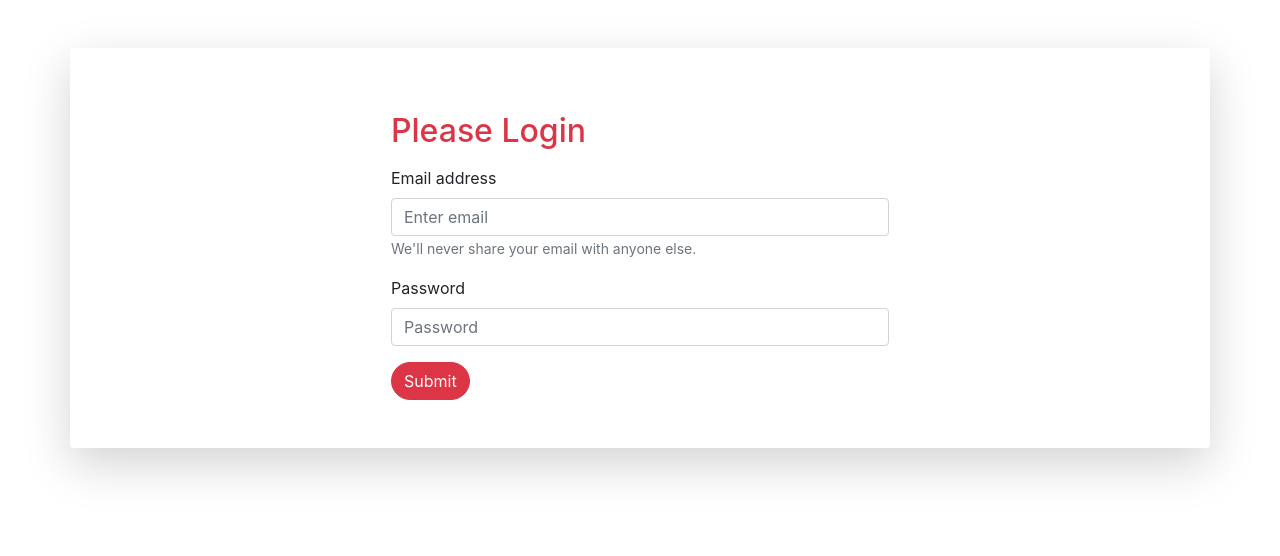
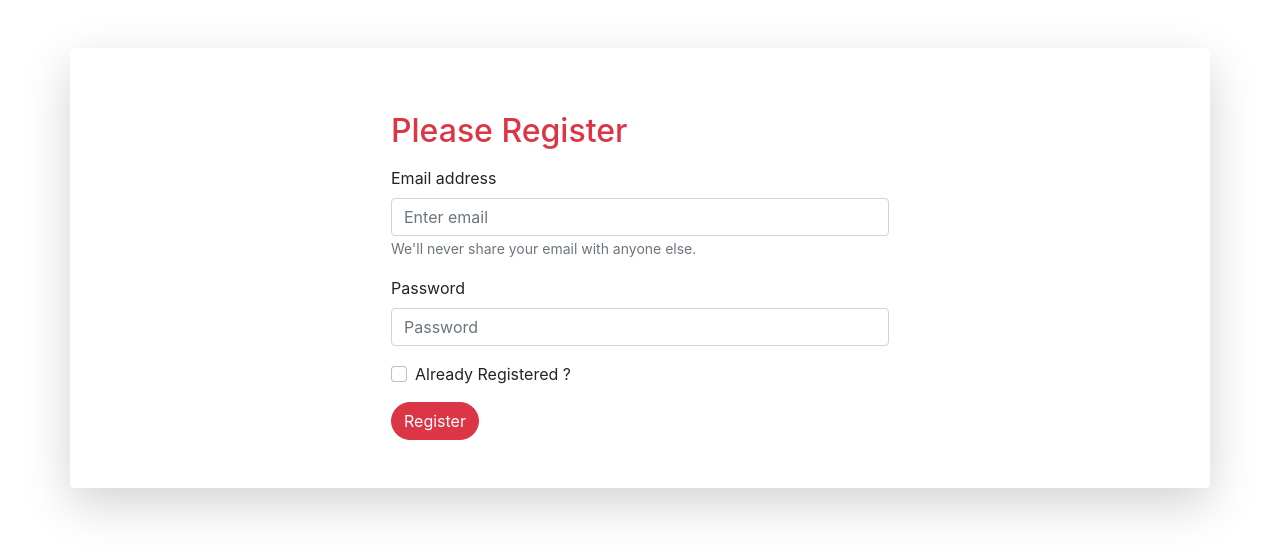
Before and after one commit to laksor/react-firebase-auth, a React (Create React App) app: page / in a window 1280 px wide. Shown: the top 556 px of the page. Built offline with nearby package versions, Linux system fonts and the light colour scheme.

Commit message:
email, pass

```diff
--- a/src/App.js
+++ b/src/App.js
@@ -1,33 +1,88 @@
 import "./App.css";
-import { getAuth } from "firebase/auth";
+import { createUserWithEmailAndPassword, getAuth, signInWithEmailAndPassword } from "firebase/auth";
 import app from "./firebase.init";
 import { Button, Container, Form, Row } from "react-bootstrap";
+import { useState } from "react";
 
 const auth = getAuth(app);
 
 function App() {
+  const [error, setError] = useState();
+  const [registered, setRegistered] = useState();
+  const [validated, setValidated] = useState(false);
+  const [email, setEmail] = useState("");
+  const [password, setPassword] = useState("");
+
   const handleEmail = (event) => {
-    console.log(event.target.value);
+    setEmail(event.target.value);
   };
 
   const handlePass = (event) => {
-    console.log(event.target.value);
+    setPassword(event.target.value);
   };
 
+  const handleCheckbox = (event) =>{
+    setRegistered(event.target.checked);
+  }
+
   const handleSubmit = (event) => {
-    console.log("form submited");
+    const form = event.currentTarget;
+    if (form.checkValidity() === false) {
+      event.stopPropagation();
+    }
+
+    setValidated(true);
+
+    if(registered){
+      signInWithEmailAndPassword(auth, email, password)
+      .then((result)=>{
+        const user = result.user;
+        console.log(user);
+        setEmail('');
+        setPassword('');
+      })
+      .catch((error) =>{
+        console.log(error);
+        setError(error.message);
+      })
+    }
+    else{
+      createUserWithEmailAndPassword(auth, email, password)
+      .then((result) => {
+        const user = result.user;
+        console.log(user);
+        setEmail('');
+        setPassword('');
+      })
+      .catch((error) => {
+        console.log(error);
+        setError(error.message);
+      });
+    }
     event.preventDefault();
-  };
+  }
+
+  const verifyEmail = () =>{
+
+  }
 
   return (
     <div>
       <Container className="shadow-lg p-5 mt-5 rounded">
         <Row className="w-50 mx-auto">
-        <h2 className="mt-3 text-danger">Please Login</h2>
-          <Form onSubmit={handleSubmit}>
+          <h2 className="mt-3 text-danger">Please {registered ? 'login' : 'Register'}</h2>
+          <Form noValidate validated={validated} onSubmit={handleSubmit}>
             <Form.Group className="mb-3 mt-2" controlId="formBasicEmail">
               <Form.Label>Email address</Form.Label>
-              <Form.Control onBlur={handleEmail} type="email" placeholder="Enter email" />
+              <Form.Control
+                onBlur={handleEmail}
+                type="email"
+                placeholder="Enter email"
+                required
+              />
+              <Form.Control.Feedback type="invalid">
+                Please provide a valid email.
+              </Form.Control.Feedback>
               <Form.Text className="text-muted">
                 We'll never share your email with anyone else.
               </Form.Text>
@@ -35,10 +90,28 @@ function App() {
 
             <Form.Group className="mb-3" controlId="formBasicPassword">
               <Form.Label>Password</Form.Label>
-              <Form.Control onBlur={handlePass} type="password" placeholder="Password" />
+              <Form.Control
+                onBlur={handlePass}
+                type="password"
+                placeholder="Password"
+                required
+              />
+              <Form.Control.Feedback type="invalid">
+                Please provide a valid password.
+              </Form.Control.Feedback>
+            </Form.Group>
+
+            <Form.Group className="mb-3">
+              <Form.Check
+                onChange={handleCheckbox}
+                type="checkbox"
+                label="Already Registered ?"
+                feedback="You must check before submitting."
+                feedbackType="invalid"
+              />
             </Form.Group>
             <Button className="rounded-pill" variant="danger" type="submit">
-              Submit
+              {registered ? 'Login' : 'Register'}
             </Button>
           </Form>
         </Row>
```
